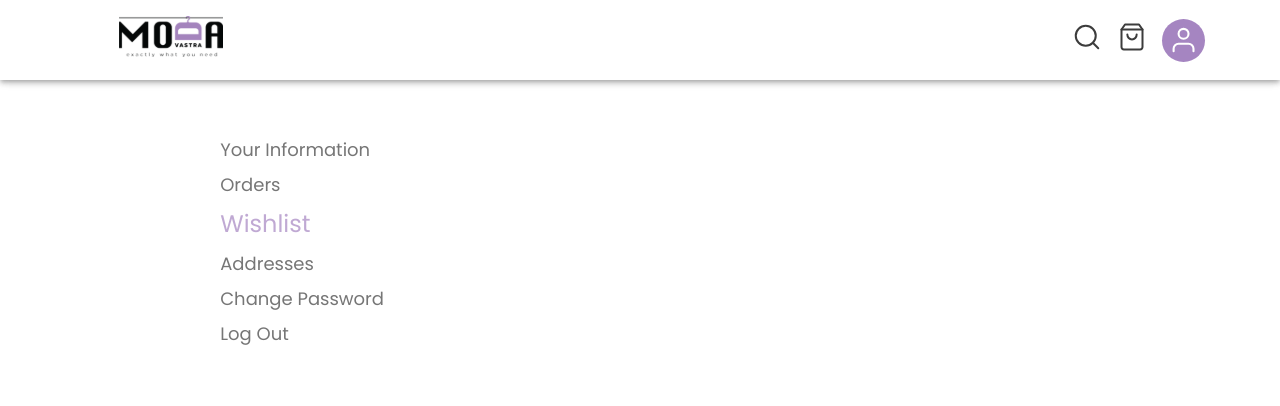
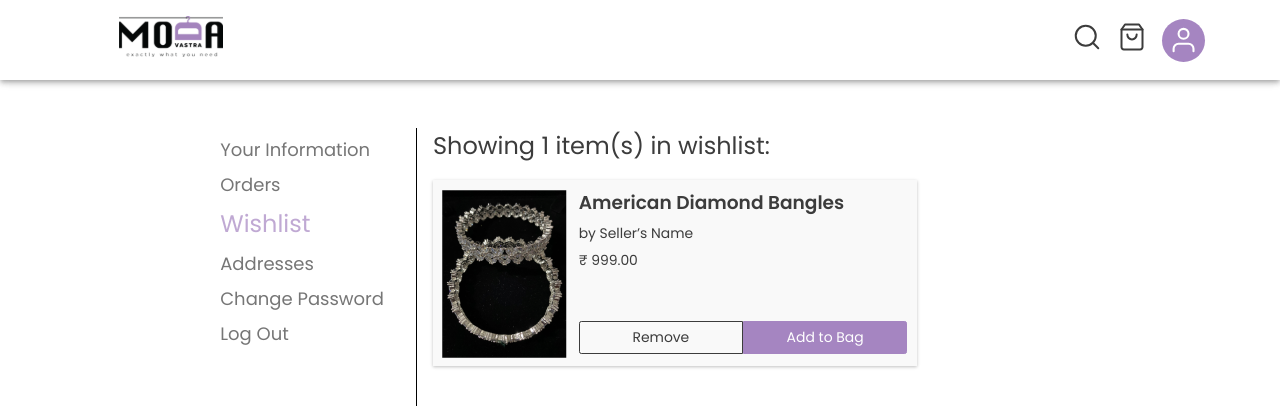
Before and after one commit to Shubh1692/aodavastra-fe, a React (Create React App) app: page /wishlist in a window 1280 px wide. Shown: the top 406 px of the page. Built offline with nearby package versions, Linux system fonts and the light colour scheme; sample sign-in values are in the browser's storage.

Commit message:
Wishlist ui updates

```diff
--- a/src/Assets/Styles/theme.js
+++ b/src/Assets/Styles/theme.js
@@ -7,6 +7,7 @@ const theme = {
     thirdPrimaryColor: '#C5AFDA',
     becomeRadientColor: 'radial-gradient(39.66% 257.5% at 87.04% 131.25%, #C5AFDA 0%, rgba(197, 175, 218, 0) 100%) , radial-gradient(29.47% 233.75% at 55.86% 110%, #EEBBCC 0%, rgba(238, 187, 204, 0) 100%), radial-gradient(76.54% 700.12% at -1.85% 0%, #A585C1 0%, rgba(165, 133, 193, 0) 100%)',
     lightBackground: '#F9F9F9',
+    lightBlack:'#3c3c3c',
 
 }
 
--- a/src/Components/Header/index.jsx
+++ b/src/Components/Header/index.jsx
@@ -107,7 +107,7 @@ const Header = (props) => {
             </Grid>
           </Grid>
           <Grid
-            container
+            container border={1}
             sx={{
               flexGrow: 1,
               display: {
--- a/src/Components/Profile/index.jsx
+++ b/src/Components/Profile/index.jsx
@@ -17,8 +17,8 @@ import nextButton from "../../Assets/Images/next_button.svg";
 import post1 from "../../Assets/Images/post-1.png";
 import post2 from "../../Assets/Images/post-2.png";
 import post3 from "../../Assets/Images/post-3.png";
+import "../index.scss";
 
-import "../index.scss";
 const Profile = () => {
   const theme = useTheme();
   const [disabled, setDisabled] = useState(true);
--- a/src/Components/Wishlist/index.js
+++ b/src/Components/Wishlist/index.js
@@ -5,11 +5,17 @@ import {
     Typography,
     Stack,
     Grid,
-    useTheme
+    Button
 
 } from "@mui/material";
+import bangle from '../../Assets/Images/bangales_img.png'
 import { LeftNavbar } from '../Leftbar';
+import { useNavigate } from 'react-router-dom';
+import theme from '../../Assets/Styles/theme';
+import '../index.scss'
+
 const Wishlist = () => {
+    const navigate = useNavigate()
     return (
         <>
             <Box
@@ -20,9 +26,50 @@ const Wishlist = () => {
                     alignItems: "center",
                 }}
             >
-                <Grid container columnSpacing={2} sx={{ flexDirection: { xs: 'column-reverse', md: 'row' }, display: { xs: 'none', sm: 'none', md: 'flex' } }}>
-                    <Grid item md={4} lg={4} sx={{ display: 'flex', justifyContent: 'end', pr: 4 }}>
+                <Grid container columnSpacing={2} >
+                    <Grid item md={4} lg={4} sx={{ display: { xs: 'none', sm: 'none', md: 'flex' }, justifyContent: { xs: 'flex-start', md: 'flex-end' }, pr: { xs: 0, md: 4 } }}>
                         <LeftNavbar />
+                    </Grid>
+                    <Grid item xs={12} md={8} lg={8} sx={{
+                        borderLeft: 1,
+                        borderColor: "#000",
+                        height: '300px',
+                    }}>
+                        <Typography
+                            sx={{ fontSize: '24px', color: theme.lightBlack, mb: 2 }}>Showing 1 item(s) in wishlist:</Typography>
+                        <Box className='description_container'
+                            sx={{
+                                padding: '0px 9.3px',
+                                background: theme.lightBackground, width: { xs: '328px', md: '465px' },
+                                height: '186px', display: 'flex', alignItems: 'center', justifyContent: 'center'
+                            }}
+                        >
+                            <Box sx={{ width: '124px', height: { xs: '167px' } }}>
+                                <img src={bangle} alt='product_logo' />
+                            </Box>
+                            <Box className='description_container_details'>
+                                <Box sx={{ marginLeft: '12.4px' }}>
+                                    <Typography sx={{ fontSize: '18.6px', marginBottom: '6px', color: theme.lightBlack, fontWeight: 600 }}>American Diamond Bangles</Typography>
+                                    <Typography sx={{ fontSize: '13.9px', marginBottom: '6px', color: theme.lightBlack }}>by Seller’s Name</Typography>
+                                    <Typography sx={{ fontSize: '13.9px', color: theme.lightBlack }}>₹ 999.00</Typography>
+                                </Box>
+                                <Box sx={{ display: 'flex', position: 'relative', top: 50, marginLeft: '12.4px' }}>
+                                    <Box className='remove_wish'
+                                        sx={{
+                                            border: `0.775px solid ${theme.lightBlack}`,
+                                            color: theme.lightBlack,
+                                            borderRadius: '2.32px 0px 0px 2.32px'
+                                        }}><Typography variant='span'>Remove</Typography></Box>
+                                    <Box
+                                        sx={{
+                                            border: `0.775px solid ${theme.primaryColor}`,
+                                            background: theme.primaryColor,
+                                            color: theme.white,
+                                            borderRadius: ' 0px 2.32px 2.32px 0px'
+                                        }} className='remove_wish' onClick={() => navigate('/shopping-bag')} ><Typography variant='span'>Add to Bag</Typography></Box>
+                                </Box>
+                            </Box>
+                        </Box>
                     </Grid>
                 </Grid>
             </Box>
--- a/src/Components/index.scss
+++ b/src/Components/index.scss
@@ -219,3 +219,28 @@
   justify-content: center;
   align-items: center;
 }
+
+// wishlist
+
+.description_container {
+  box-shadow: 0px 0.775px 3.1px rgba(0, 0, 0, 0.25);
+  .description_container_details {
+    width: calc(100% - 124px);
+    height: 90%;
+  }
+  .remove_wish {
+    display: flex;
+    justify-content: center;
+    align-items: center;
+    width: 50%;
+    height: 31px;
+    cursor: pointer;
+    span {
+
+      font-style: normal;
+      font-weight: 400;
+      font-size: 13.95px;
+      line-height: 21px;
+    }
+  }
+}
```
Also changed, not shown: src/Components/Leftbar/sideMenus.js (+10 -0 lines), src/Components/ShoppingBag/index.js (added, +46 -0 lines), src/Assets/Images/bangales_img.png (added), 1 other file (tests, documents, lock files or other folders).
